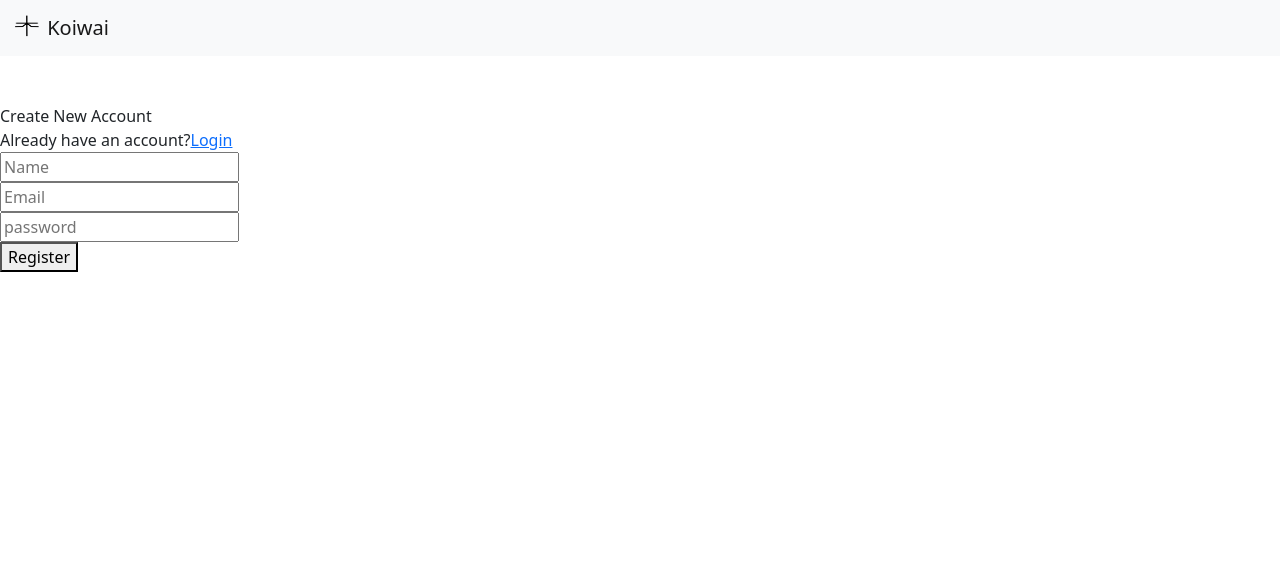
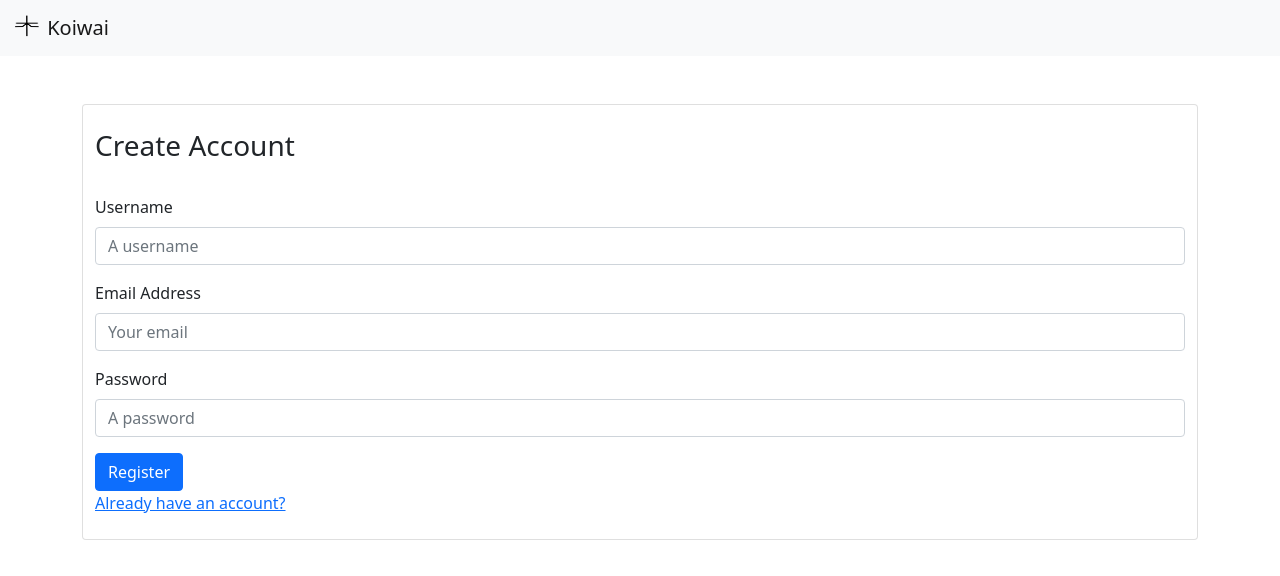
Before and after one commit to jolswolf/react_board, a React (Create React App) app in the folder client/: page /Register in a window 1280 px wide. Shown: the top 576 px of the page. Built offline with nearby package versions, Linux system fonts and the light colour scheme.

Commit message:
register bootstrap

```diff
--- a/client/src/components/Register.js
+++ b/client/src/components/Register.js
@@ -31,43 +31,35 @@ const Register = () => {
         }
     }
     return(
-        <>
-            <div>
-                <div>
-                    Create New Account
-                </div>
-                <span>
-                    Already have an account?
-                    <a href="/Login">
-                        Login
-                    </a>
-                </span>
-                <div>
-                    <form action="#">
-                        <div>
-                            <div>
-                                <input type="text" name="name" value={user.name} onChange={handleChange} placeholder="Name"/>
-                            </div>
+        <div class="container">
+            <div class="card">
+                <div class="container">
+                    <br/>
+                    <h3 class="card-title">Create Account</h3>
+                    <br/>
+                    <form>
+                        <div class="mb-3">
+                            <label for="userInput" class="form-label">Username</label>
+                            <input id="userInput" class="form-control" type="text" name="name" value={user.name} onChange={handleChange} placeholder="A username"/>
                         </div>
-                        <div>
-                            <div>
-                                <input type="text" name="email" value={user.email} onChange={handleChange} placeholder="Email"/>
-                            </div>
+                        <div class="mb-3">
+                            <label for="emailInput" class="form-label">Email Address</label>
+                            <input type="text" id="emailInput" class="form-control" name="email" value={user.email} onChange={handleChange} placeholder="Your email"/>
                         </div>
-                        <div>
-                            <div>
-                                <input type="password" name="password" value={user.password} onChange={handleChange} placeholder="password"/>
-                            </div>
+                        <div class="mb-3">
+                            <label for="passwordInput" class="form-label">Password</label>
+                            <input type="password" id="passwordInput" class="form-control" name="password" value={user.password} onChange={handleChange} placeholder="A password"/>
                         </div>
-                        <div>
-                            <button type="submit" onClick={register}>
-                                Register
-                            </button>
-                        </div>
+                        <button type="submit" class="btn btn-primary" onClick={register}>
+                            Register
+                        </button>
+                        <br/>
                     </form>
+                    <a class="card-link" href="/Login">Already have an account?</a>
+                    <br/><br/>
                 </div>
             </div>
-        </>
+        </div>
     );
 }
 export default Register;
```
